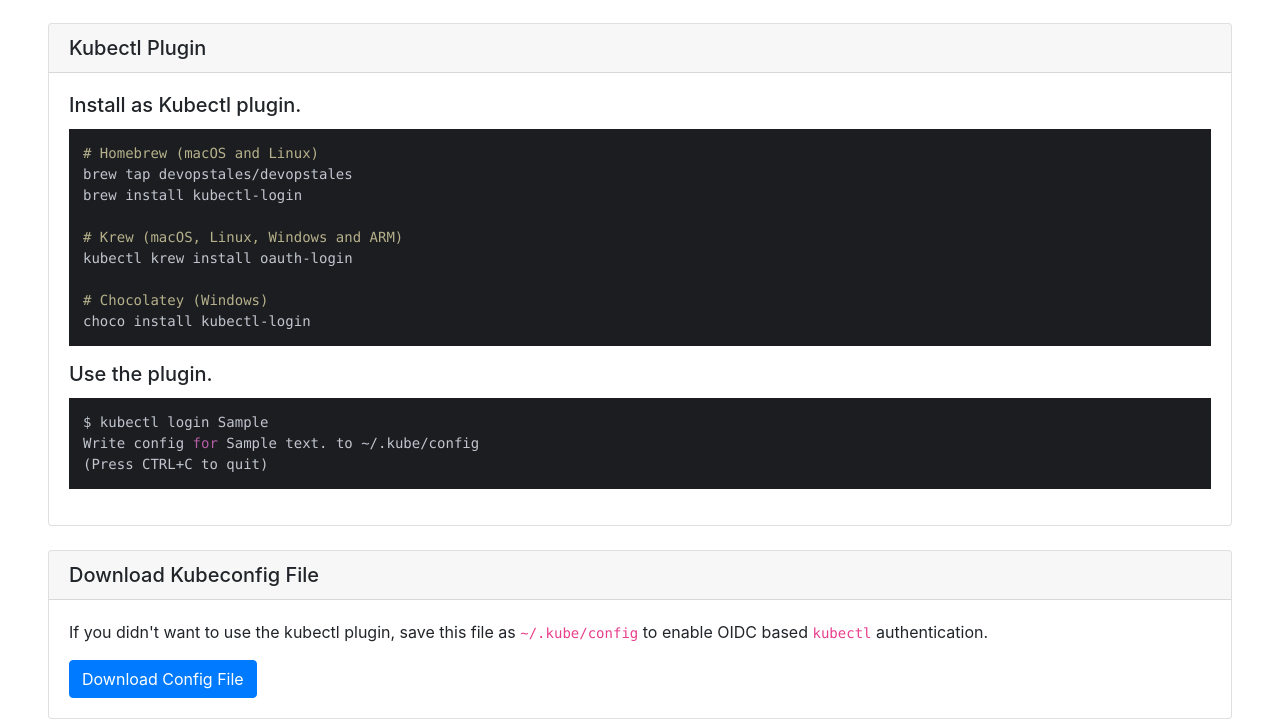
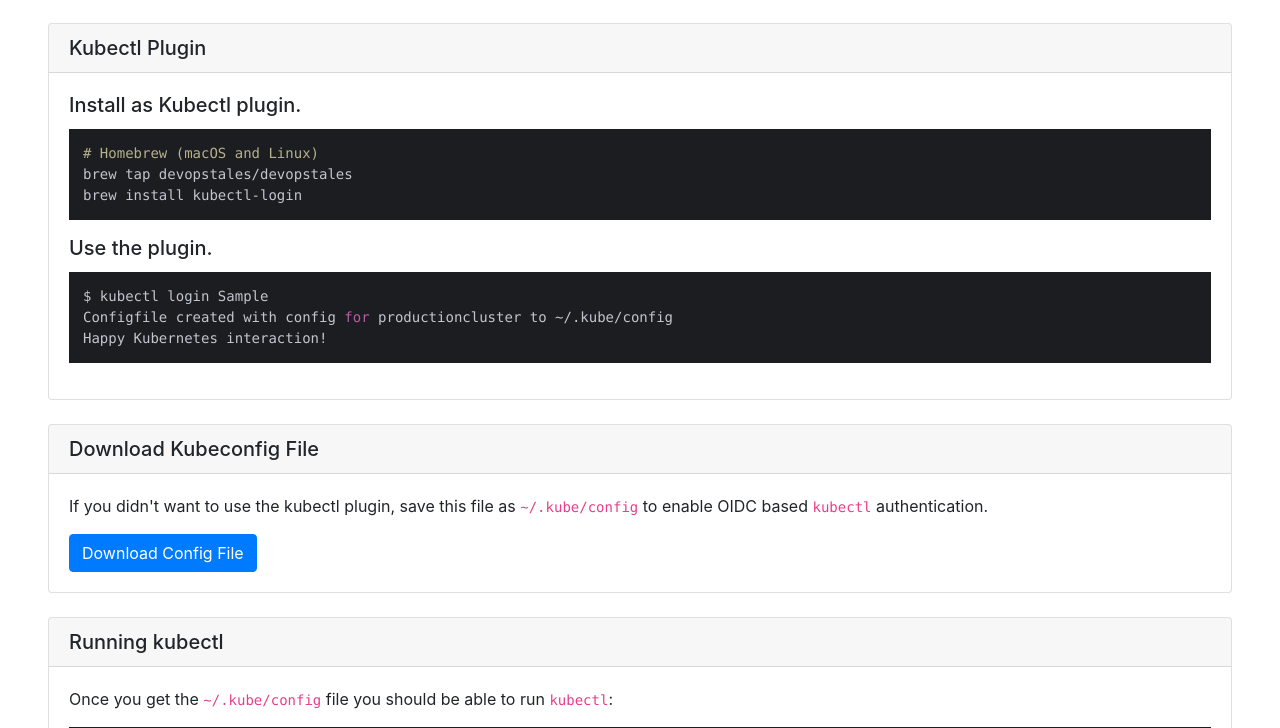
Before and after one commit to devopstales/kube-openid-connect, a Flask app: template server/templates/index.html in a window 1280 px wide. Shown: the part 788-1516 px from the top of the page. Run offline with Flask 2, Linux system fonts and the light colour scheme; the template is opened without the code that fills it: most values are stand-ins (such as "Sample title", 1, 10 or a date in 2020); parts of the project's set-up code (start-up, migrations or seed data) failed here and were passed over; some libraries are stand-ins or nearby versions.

Commit message:
funal config on go-client #1

```diff
--- a/server/templates/index.html
+++ b/server/templates/index.html
@@ -77,17 +77,11 @@
         <div class="card-body">
           <h5 class="card-title">Install as Kubectl plugin.</h5><pre><code># Homebrew (macOS and Linux)
 brew tap devopstales/devopstales
-brew install kubectl-login
-
-# Krew (macOS, Linux, Windows and ARM)
-kubectl krew install oauth-login
-
-# Chocolatey (Windows)
-choco install kubectl-login</code></pre>
+brew install kubectl-login</code></pre>
           <h5 class="card-title">Use the plugin.</h5>
           <pre><code class="bash">$ kubectl login {{ redirect_uri }}
-Write config for {{ context }} to ~/.kube/config
-(Press CTRL+C to quit)</code></pre>
+Configfile created with config for productioncluster to ~/.kube/config
+Happy Kubernetes interaction!</code></pre>
         </div>
       </div>
 
@@ -153,3 +147,11 @@
   </body>
 
 </html>
+
+{#
+  # Krew (macOS, Linux, Windows and ARM)
+  kubectl krew install oauth-login
+
+  # Chocolatey (Windows)
+  choco install kubectl-login
+#}
```
Also changed, not shown: 2 other files.
